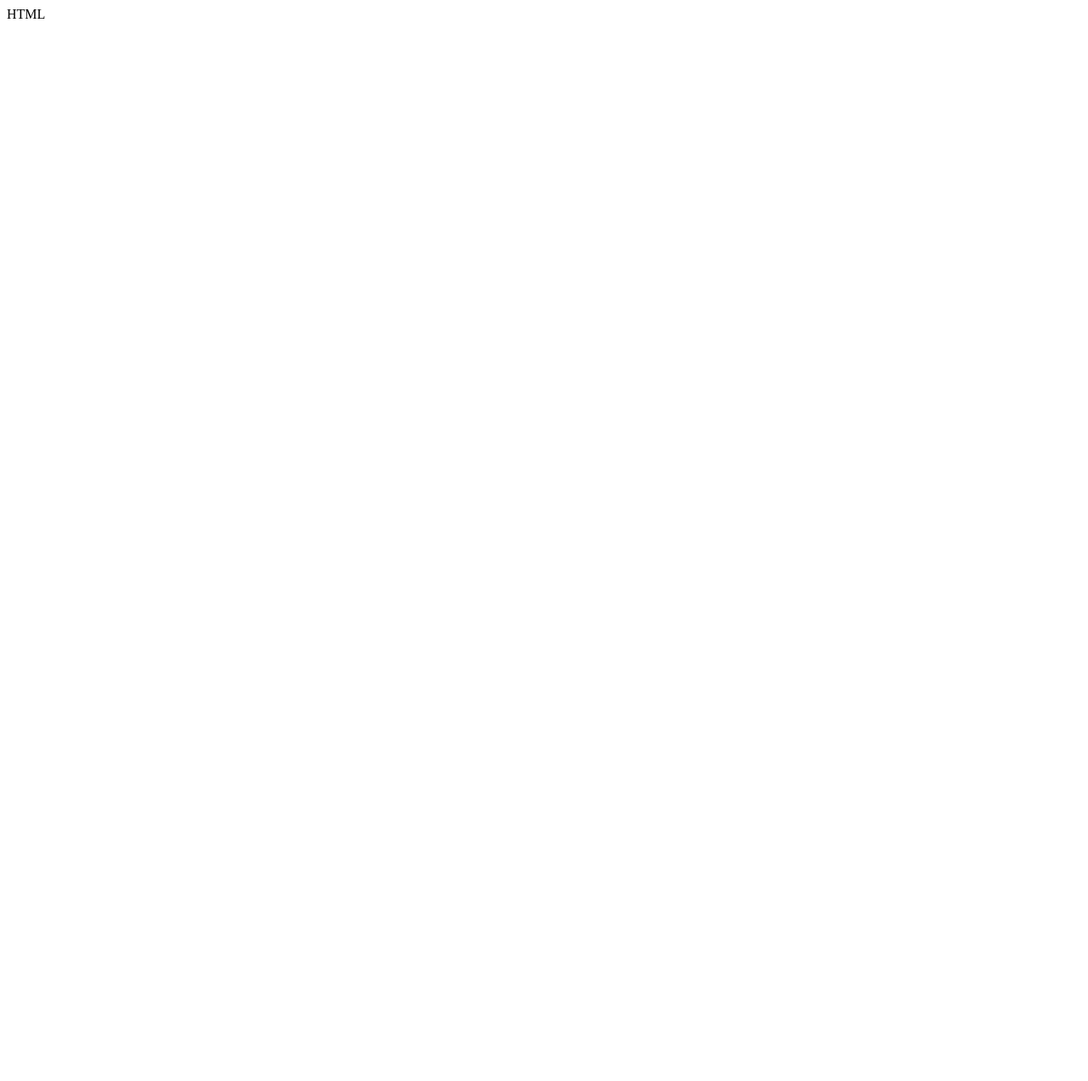
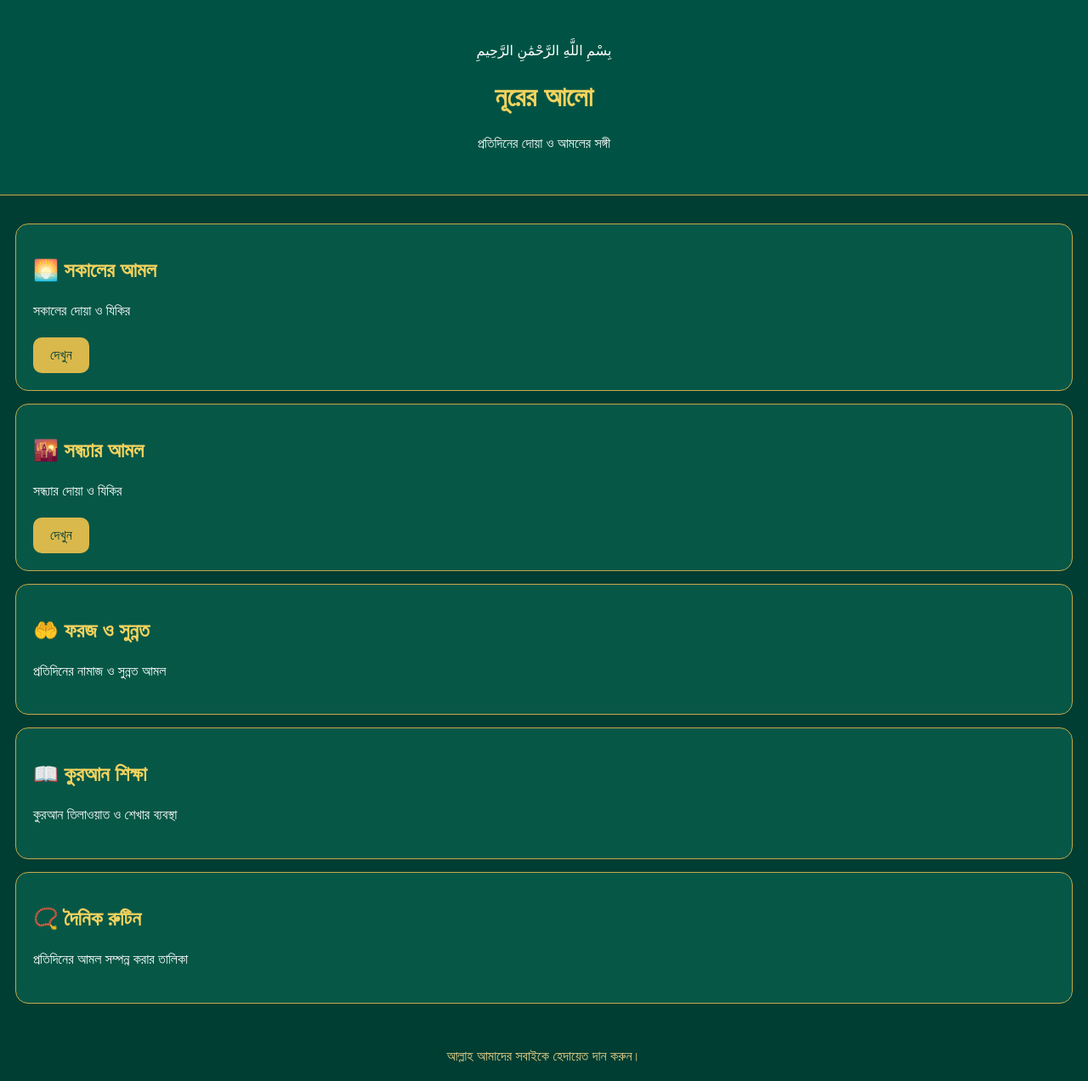
Before and after one commit to mmdmohib62-cell/noor-er-alo, a plain HTML site: page index.html in a window 1280 px wide. Shown: the whole page at 85% size. Before the commit the page ends 800 px from the top, so only its background shows below. Drawn offline with Linux system fonts and the light colour scheme.

Commit message:
Update index.html

```diff
--- a/index.html
+++ b/index.html
@@ -1 +1,87 @@
-HTML
+<!DOCTYPE html>
+<html lang="bn">
+<head>
+<meta charset="UTF-8">
+<meta name="viewport" content="width=device-width, initial-scale=1.0">
+<title>নূরের আলো</title>
+<style>
+*{box-sizing:border-box}
+body{
+margin:0;
+font-family:Arial,sans-serif;
+background:#003d32;
+color:white;
+}
+header{
+text-align:center;
+padding:30px 15px;
+background:#005344;
+border-bottom:1px solid #c5a94b;
+}
+h1{color:#f4d35e;font-size:32px}
+p{line-height:1.8}
+main{padding:18px}
+.card{
+background:#075747;
+border:1px solid #c5a94b;
+border-radius:15px;
+padding:20px;
+margin:15px 0;
+}
+h2{color:#f4d35e}
+button{
+background:#d9b84c;
+color:#003d32;
+border:0;
+padding:12px 20px;
+border-radius:10px;
+font-size:16px;
+}
+footer{
+text-align:center;
+padding:20px;
+color:#e5d18a;
+}
+</style>
+</head>
+<body>
+<header>
+<p>بِسْمِ اللَّهِ الرَّحْمَٰنِ الرَّحِيمِ</p>
+<h1>নূরের আলো</h1>
+<p>প্রতিদিনের দোয়া ও আমলের সঙ্গী</p>
+</header>
+
+<main>
+<div class="card">
+<h2>🌅 সকালের আমল</h2>
+<p>সকালের দোয়া ও যিকির</p>
+<button onclick="alert('সকালের আমল শীঘ্রই যোগ হবে')">দেখুন</button>
+</div>
+
+<div class="card">
+<h2>🌇 সন্ধ্যার আমল</h2>
+<p>সন্ধ্যার দোয়া ও যিকির</p>
+<button onclick="alert('সন্ধ্যার আমল শীঘ্রই যোগ হবে')">দেখুন</button>
+</div>
+
+<div class="card">
+<h2>🤲 ফরজ ও সুন্নত</h2>
+<p>প্রতিদিনের নামাজ ও সুন্নত আমল</p>
+</div>
+
+<div class="card">
+<h2>📖 কুরআন শিক্ষা</h2>
+<p>কুরআন তিলাওয়াত ও শেখার ব্যবস্থা</p>
+</div>
+
+<div class="card">
+<h2>📿 দৈনিক রুটিন</h2>
+<p>প্রতিদিনের আমল সম্পন্ন করার তালিকা</p>
+</div>
+</main>
+
+<footer>
+আল্লাহ আমাদের সবাইকে হেদায়েত দান করুন।
+</footer>
+</body>
+</html>
```
